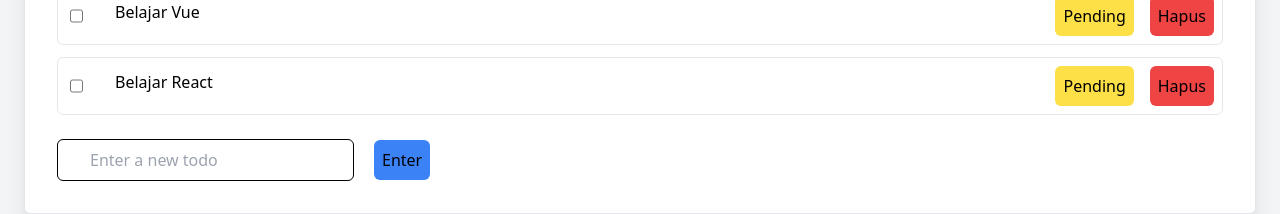
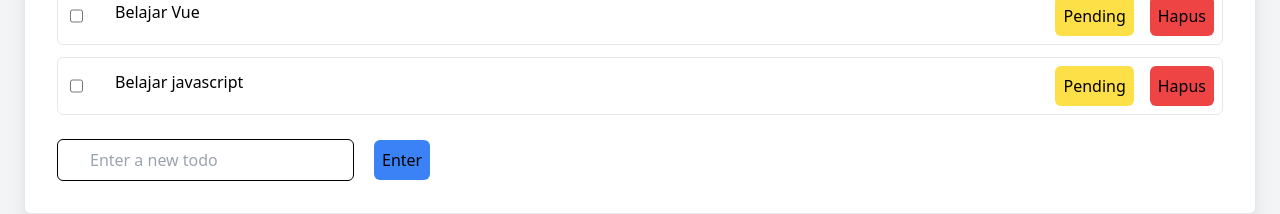
Before and after one commit to Jois01/vue-todoList, a Vue app: page / in a window 1280 px wide. Shown: the part 212-426 px from the top of the page. Built offline with nearby package versions, Linux system fonts and the light colour scheme.

Commit message:
tambahin efek jika disable dan jika done

```diff
--- a/src/components/listTodo.vue
+++ b/src/components/listTodo.vue
@@ -5,14 +5,15 @@
       <div
         class="todolist flex justify-between border rounded-md m-3"
         :class="{
-          'border-green-500 bg-green-400': todo.isDone,
+          'border-green-500 bg-green-300': todo.isDone,
           'border-yellow-500 bg-yellow-100': todo.isPending,
         }"
         v-for="(todo, index) in todoList"
         :key="index"
       >
         <div class="content flex m-3 gap-8">
-          <input class="checkbox" type="checkbox" v-model="todo.isDone" />
+          <input class="checkbox accent-green-700" type="checkbox" v-model="todo.isDone" :disabled="todo.isPending"
+          />
           <div class="todo__content">{{ todo.todo }}</div>
         </div>
         <!-- status -->
@@ -21,7 +22,7 @@
         <!-- jika tombol pending di klik, maka border akan berwarna kuning -->
         <div class="status">
           <button
-            class="pending py-2 px-2 m-2 bg-yellow-300 rounded-md hover:bg-yellow-400"
+            class=" disabled:cursor-not-allowed pending py-2 px-2 m-2 bg-yellow-300 rounded-md hover:bg-yellow-400"
             @click.prevent="todoPending(todo)"
             :disabled="todo.isDone"
           >
@@ -58,17 +59,12 @@ export default {
           status: 'pendding',
         },
         {
-          todo: 'Belajar React',
+          todo: 'Belajar javascript',
           status: 'pendding',
         },
       ],
     }
   },
-  // computed: {
-  //   isDoneTodo() {
-  //     return doneTodo()
-  //   },
-  // },
   methods: {
     addTodo() {
       if (this.newTodo.trim() !== '') {
```
